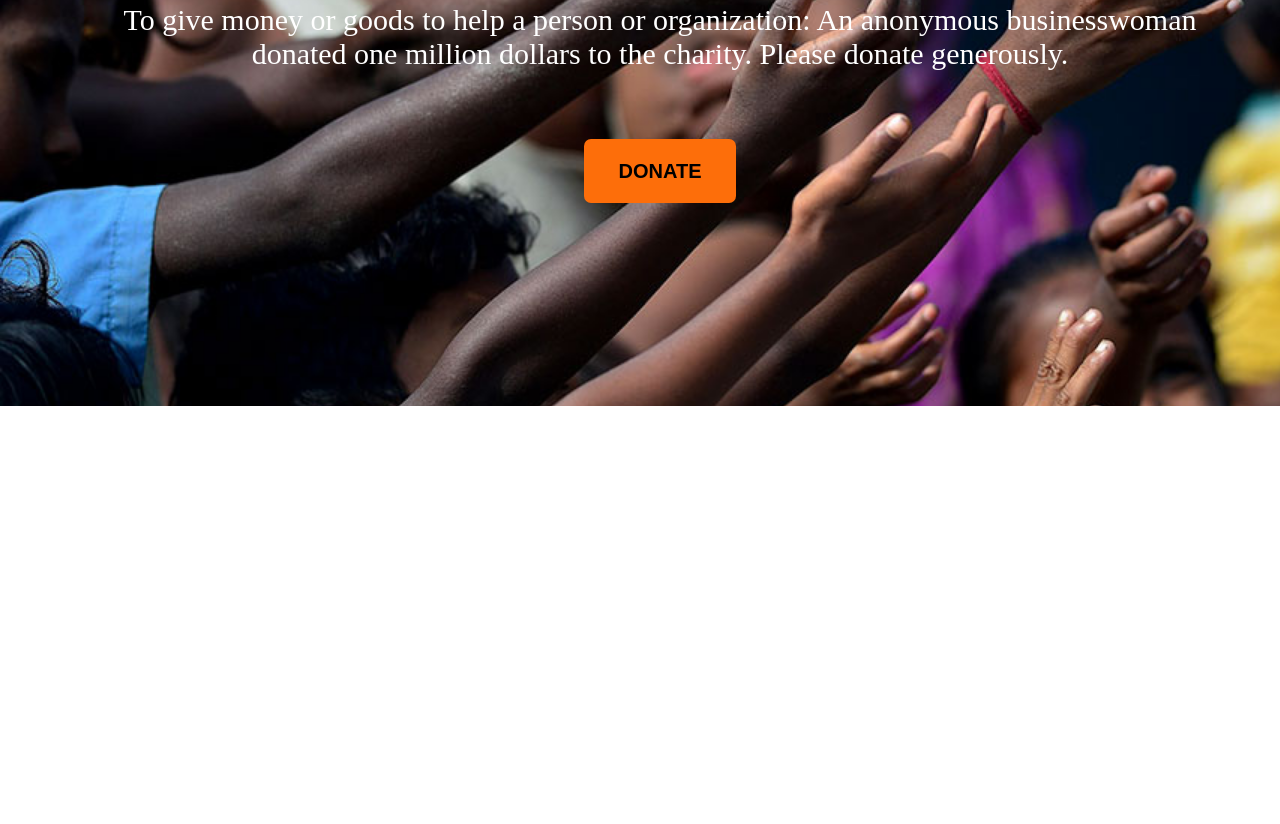
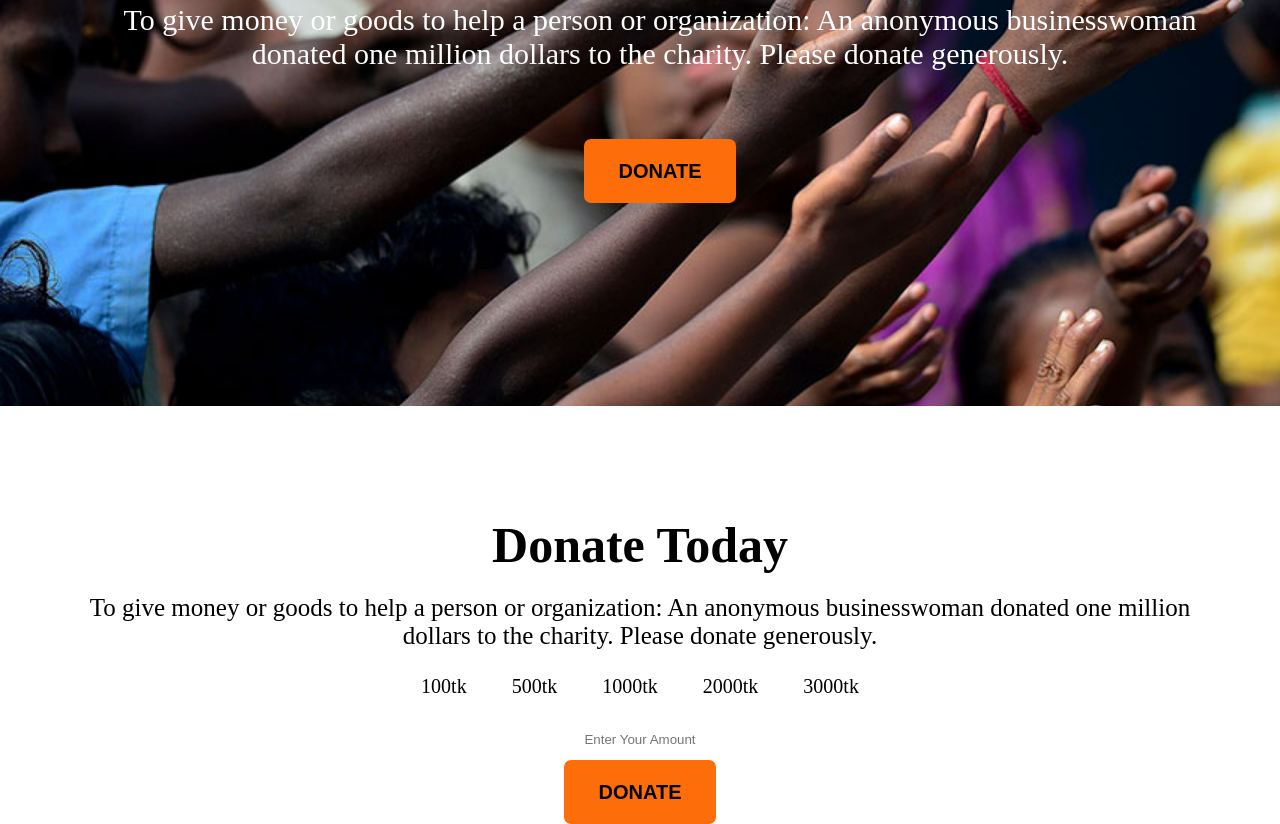
Before and after one commit to SaAbdullah131/Donate_Today, a plain HTML site: page index.html in a window 1280 px wide. Shown: the part 283-1107 px from the top of the page. Before the commit the page ends 800 px from the top, so only its background shows below. Drawn offline with Linux system fonts and the light colour scheme.

Commit message:
donate amount section done

```diff
--- a/index.html
+++ b/index.html
@@ -15,5 +15,27 @@
             <button class="btn-primary">DONATE</button>
         </div>
     </header>
+    <main>
+        <section class="donate-section">
+            <h4 class="donate-title">Donate Today</h4>
+            <p class="donate-des">To give money or goods to help a person or organization: An anonymous businesswoman donated one million dollars to the charity. Please donate generously.</p>
+            <div class="donate-amount">
+                <li>100tk</li>
+                <li>500tk</li>
+                <li>1000tk</li>
+                <li>2000tk</li>
+                <li>3000tk</li>
+            </div>
+            <div class="donate-input">
+                <input type="text"name='donate_input'placeholder="Enter Your Amount">
+            </div>
+            <div class="btn-center">
+                <button class="btn-primary">DONATE</button>
+            </div>
+        </section>
+    </main>
+    <footer>
+
+    </footer>
 </body>
 </html>
--- a/style/style.css
+++ b/style/style.css
@@ -40,5 +40,58 @@ padding:10px 20px;
     margin: 0 auto;
 }
 .btn-center{
-text-align: center;
+  text-align: center;
 }
+/* donate today section */
+.donate-section{
+    margin-top:110px;
+    margin-right: 50px;
+    margin-left: 50px;
+
+}
+.donate-title{
+    text-align: center;
+    font-weight: 800;
+    font-size: 50px;
+    margin-bottom: 20px;
+}
+.donate-des{
+    text-align: center;
+    font-size: 25px;
+    margin-left:25px;
+    margin-right: 25px;
+    margin-bottom: 25px;
+
+}
+.donate-amount{
+    display: flex;
+    font-size: 20px;
+    gap:45px;
+    justify-content: center;
+    font-weight: 500;
+    margin-bottom: 30px;
+}
+.donate-amount li{
+    list-style: none;
+}
+.donate-input{
+    margin:0 auto;
+    align-items: center;
+    text-align: center;
+    width: 100%;
+    margin-bottom: 10px;
+}
+input {
+    background-color: transparent;
+    border: 0px solid;
+    height: 20px;
+    width: 160px;
+    color: #CCC;
+    text-align: center;
+}
+.donate-amount li:hover{
+    border:1px solid rebeccapurple;
+    padding:5px 5px;
+    border: 5px;
+    box-shadow: 0px 2px 5px rgba(0, 0,0, 0.1);
+}
```
